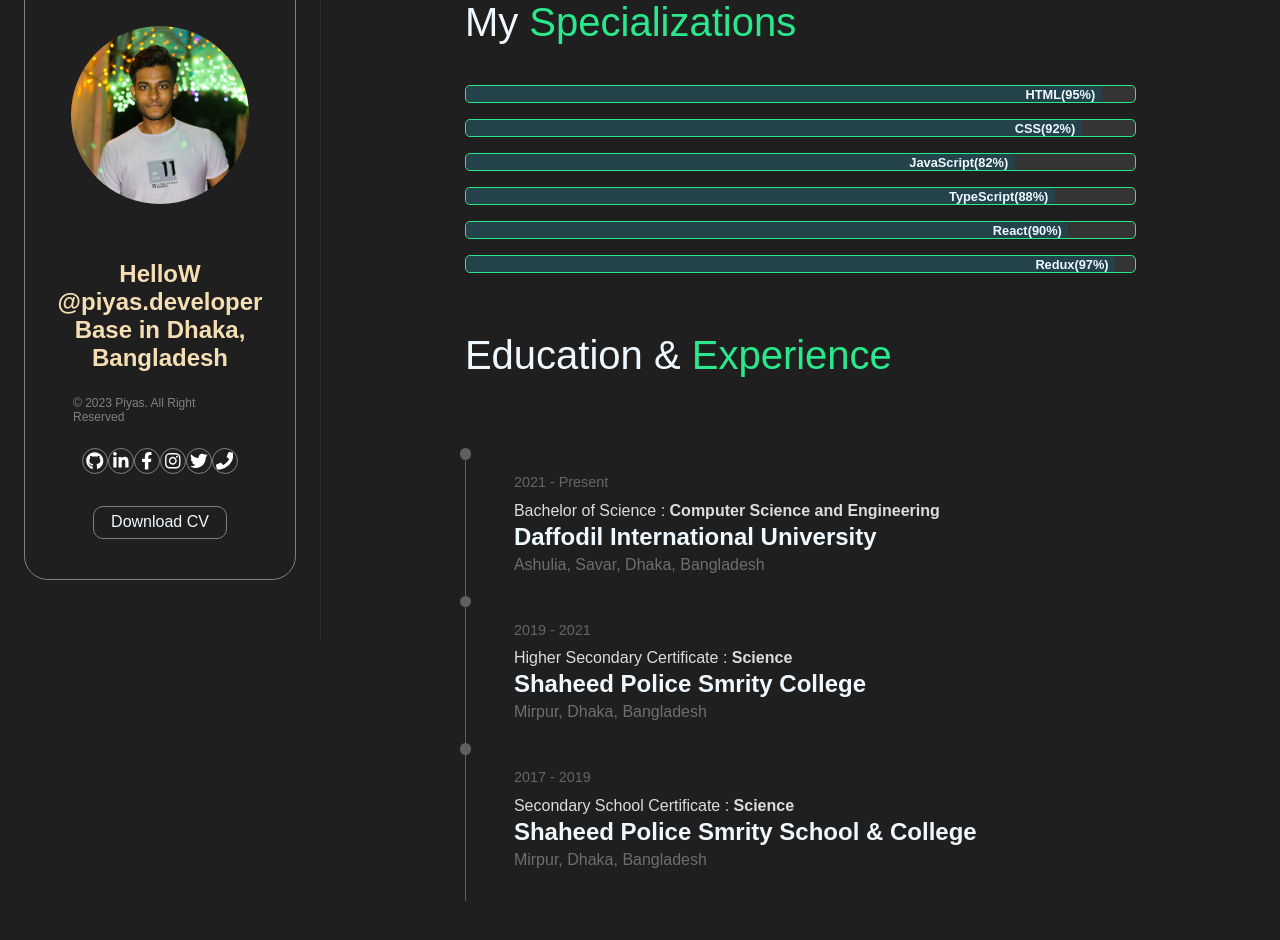
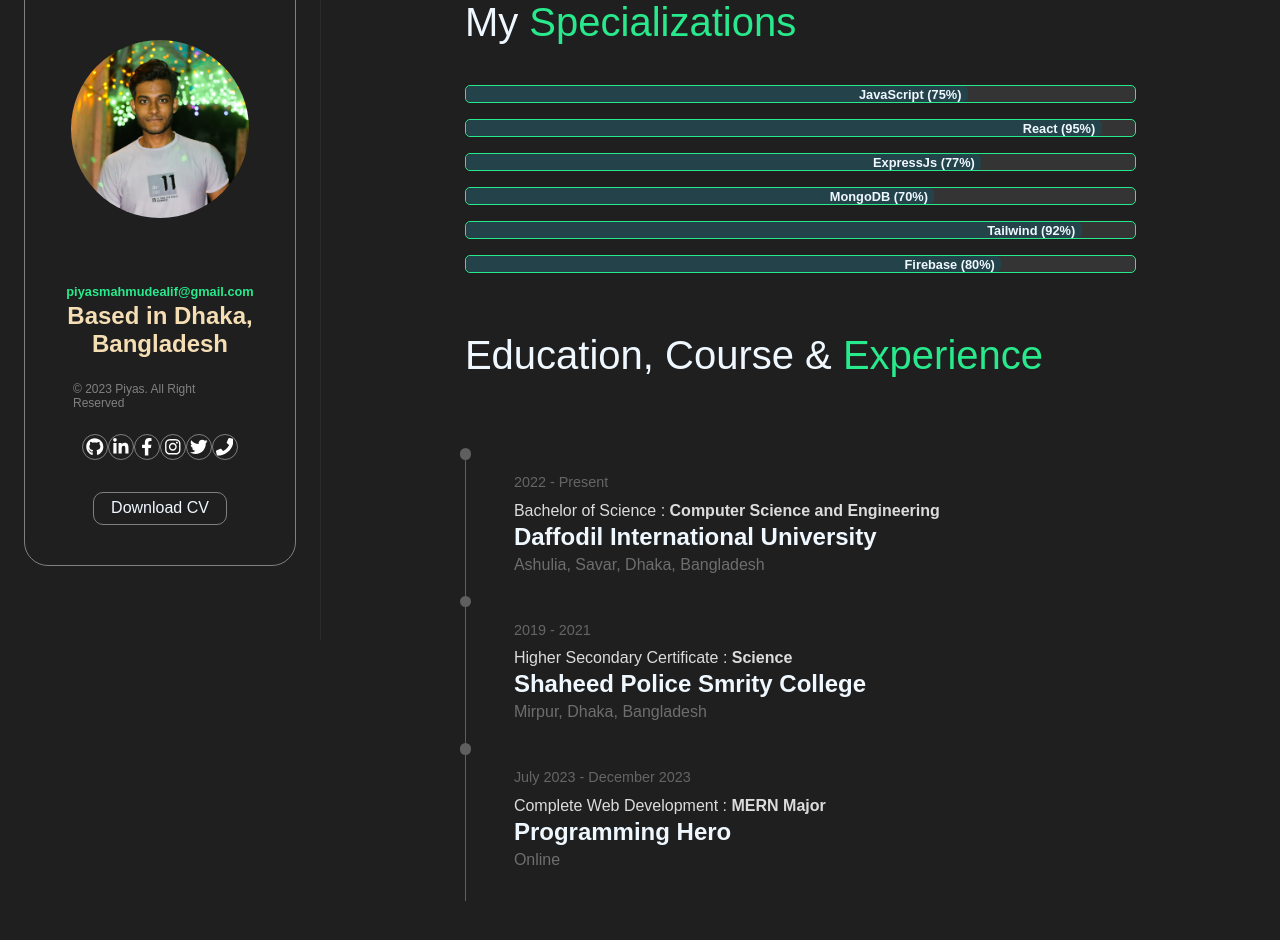
Before and after one commit to PIYAS137/MyPortfolio, a React (Vite) app: page /skills in a window 1280 px wide. Shown: the part 160-1100 px from the top of the page. Built offline with nearby package versions, Linux system fonts and the light colour scheme; a web font is replaced by a local one.

Commit message:
fetch data from backend

```diff
--- a/package.json
+++ b/package.json
@@ -11,6 +11,7 @@
   },
   "dependencies": {
     "@emailjs/browser": "^3.11.0",
+    "axios": "^1.6.2",
     "react": "^18.2.0",
     "react-countup": "^6.4.2",
     "react-dom": "^18.2.0",
--- a/src/App.css
+++ b/src/App.css
@@ -100,6 +100,10 @@ body{
 .Cicons:hover{
   border:1px solid #28E98C;
   color:#28E98C;
+}
+.small{
+  font-size: .8rem;
+  color:#28e98c;
 }
 .cardBottom{
   display: flex;
@@ -365,7 +369,7 @@ input,textarea:focus{
   border-radius: 5px;
 }
 .html::after{
-  content: 'HTML(95%)';
+  content: 'React (95%)';
   top:1px;
   right:.5em;
   position: absolute;
@@ -390,7 +394,7 @@ input,textarea:focus{
   border-radius: 5px;
 }
 .css::after{
-  content: 'CSS(92%)';
+  content: 'Tailwind (92%)';
   top:1px;
   right:.5em;
   position: absolute;
@@ -415,7 +419,7 @@ input,textarea:focus{
   border-radius: 5px;
 }
 .js::after{
-  content: 'JavaScript(82%)';
+  content: 'JavaScript (75%)';
   top:1px;
   right:.5em;
   position: absolute;
@@ -427,7 +431,7 @@ input,textarea:focus{
      width: 20%;
     }
  100%{
-     width: 82%;
+     width: 75%;
     }
  }
  .typescript{
@@ -440,7 +444,7 @@ input,textarea:focus{
   border-radius: 5px;
 }
 .typescript::after{
-  content: 'TypeScript(88%)';
+  content: 'ExpressJs (77%)';
   top:1px;
   right:.5em;
   position: absolute;
@@ -452,7 +456,7 @@ input,textarea:focus{
      width: 20%;
     }
  100%{
-     width: 88%;
+     width: 77%;
     }
  }
  .react{
@@ -465,7 +469,7 @@ input,textarea:focus{
   border-radius: 5px;
 }
 .react::after{
-  content: 'React(90%)';
+  content: 'Firebase (80%)';
   top:1px;
   right:.5em;
   position: absolute;
@@ -477,7 +481,7 @@ input,textarea:focus{
      width: 20%;
     }
  100%{
-     width: 90%;
+     width: 80%;
     }
  }
  .redux{
@@ -490,7 +494,7 @@ input,textarea:focus{
   border-radius: 5px;
 }
 .redux::after{
-  content: 'Redux(97%)';
+  content: 'MongoDB (70%)';
   top:1px;
   right:.5em;
   position: absolute;
@@ -502,7 +506,7 @@ input,textarea:focus{
      width: 20%;
     }
  100%{
-     width: 97%;
+     width: 70%;
     }
  }
  /* --------education-------- */
@@ -605,7 +609,7 @@ input,textarea:focus{
   object-fit: cover;
 }
 .right{
-  padding:2em 0em 0em 2em;
+  padding:0em 0em 0em 2em;
 }
 .right > h1 {
   color:wheat;
--- a/src/components/Education.tsx
+++ b/src/components/Education.tsx
@@ -3,7 +3,7 @@ import { EduArray } from './temp/EduArray'
 const Education = () => {
   return (
     <div className="education">
-        <p style={{fontSize:"2.5rem",margin:"1.5em 0em 2em 0em"}}>Education & <span style={{margin:"1em 0em 1em 0em",color:"#28E98C",fontSize:"2.5rem",display:"inline"}}>Experience</span></p>
+        <p style={{fontSize:"2.5rem",margin:"1.5em 0em 2em 0em"}}>Education, Course & <span style={{margin:"1em 0em 1em 0em",color:"#28E98C",fontSize:"2.5rem",display:"inline"}}>Experience</span></p>
         {EduArray.map((one)=>{
             console.log(one);
             return(
--- a/src/components/LeftSlice.tsx
+++ b/src/components/LeftSlice.tsx
@@ -1,19 +1,31 @@
-import{ useState } from 'react'
+import { useState } from 'react'
 
-import { FaFacebookF,FaTwitter,FaInstagram,FaLinkedinIn,FaGithub,FaPhone,FaBroom} from "react-icons/fa";
+import { FaFacebookF, FaTwitter, FaInstagram, FaLinkedinIn, FaGithub, FaPhone, FaBroom } from "react-icons/fa";
 import MyPic from '../assets/me.jpg'
 import HandBurger from './temp/HandBurger';
 
 const LeftSlice = () => {
-    const [isTrue,setIsTrue]=useState(true)
-    const handlePhonne=()=>{
+
+    const handleClickDownload = () => {
+        const fileUrl = 'https://drive.google.com/uc?export=download&id=1MsJSefIuuux_SWsSLb6ywCml4sMkDxq2';
+        const link = document.createElement('a');
+        link.href = fileUrl;
+        link.setAttribute('download', 'example.pdf'); // Name of the downloaded file
+        document.body.appendChild(link);
+        link.click();
+        document.body.removeChild(link);
+    }
+
+
+    const [isTrue, setIsTrue] = useState(true)
+    const handlePhonne = () => {
         alert("Not Added this funciton yet !")
     }
-    const handleClickBodyBg=()=>{
+    const handleClickBodyBg = () => {
         setIsTrue(!isTrue);
     }
-    {isTrue ? document.querySelector("body")?.setAttribute("data-theme","dark"):document.querySelector("body")?.setAttribute("data-theme","light")}
-    {isTrue ? document.querySelector("body")?.setAttribute("data-theme","dark"):document.querySelector("body")?.setAttribute("data-theme","light")}
+    { isTrue ? document.querySelector("body")?.setAttribute("data-theme", "dark") : document.querySelector("body")?.setAttribute("data-theme", "light") }
+    { isTrue ? document.querySelector("body")?.setAttribute("data-theme", "dark") : document.querySelector("body")?.setAttribute("data-theme", "light") }
     return (
         <>
 
@@ -21,27 +33,27 @@ const LeftSlice = () => {
                 <div className="temporary">
                 </div>
                 <div className="cardWrapper">
-                <div className={`${isTrue ? "setting":"darkSettingBg"}`}><FaBroom onClick={handleClickBodyBg}/></div>
-                <HandBurger/>
+                    <div className={`${isTrue ? "setting" : "darkSettingBg"}`}><FaBroom onClick={handleClickBodyBg} /></div>
+                    <HandBurger />
                     <div className="cardTitle">
                         <h1>Piyas</h1>
-                    <p>JavaScript Expart<br/>& React Developer</p>
+                        <p>JavaScript Expart<br />& React Developer</p>
                     </div>
                     <div className="cardBody">
                         <img className='cardImg' src={MyPic} alt="" />
-                    <h2>HelloW @piyas.developer<br/>Base in Dhaka, Bangladesh</h2>
+                        <h2><small className='small'>piyasmahmudealif@gmail.com</small><br />Based in Dhaka,<br /> Bangladesh</h2>
                         <p>&copy; 2023 Piyas. All Right Reserved</p>
                         <div className="contactIcons">
-                        <div className="Cicons"><a target='blank' href="https://github.com/PIYAS137"><FaGithub/></a></div>
+                            <div className="Cicons"><a target='blank' href="https://github.com/PIYAS137"><FaGithub /></a></div>
                             <div className="Cicons"><a target='blank' href="https://www.linkedin.com/in/piyasmahamudealif/"><FaLinkedinIn /></a></div>
-                        <div className="Cicons"><a target='blank' href="https://www.facebook.com/piyasmahamude.alif.9"><FaFacebookF/></a></div>
-                        <div className="Cicons"><a target='blank' href="https://www.instagram.com/piyasmahamude/"><FaInstagram/></a></div>
-                        <div className="Cicons"><a target='blank' href="https://twitter.com/AlifPiyas"><FaTwitter/></a></div>
-                        <div className="Cicons"><a onClick={handlePhonne} target='' href=""><FaPhone/></a></div>
+                            <div className="Cicons"><a target='blank' href="https://www.facebook.com/piyasmahamude.alif.9"><FaFacebookF /></a></div>
+                            <div className="Cicons"><a target='blank' href="https://www.instagram.com/piyasmahamude/"><FaInstagram /></a></div>
+                            <div className="Cicons"><a target='blank' href="https://twitter.com/AlifPiyas"><FaTwitter /></a></div>
+                            <div className="Cicons"><a onClick={handlePhonne} target='' href=""><FaPhone /></a></div>
                         </div>
                     </div>
                     <div className="cardBottom">
-                    <button style={{fontWeight:"inherit"}}>Download CV</button>
+                        <button onClick={handleClickDownload} style={{ fontWeight: "inherit" }}>Download CV</button>
                     </div>
                 </div>
             </div>
--- a/src/components/Skills.tsx
+++ b/src/components/Skills.tsx
@@ -2,12 +2,12 @@ const Skills = () => {
   return (
     <div className="skills">
         <p style={{fontSize:"2.5rem",margin:"0em 0em 1em 0em"}}>My <span style={{margin:"1em 0em 1em 0em",color:"#28E98C",fontSize:"2.5rem",display:"inline"}}>Specializations</span></p>
+        <div className="cover"><div className="js"></div></div>
         <div className="cover"><div className="html"></div></div>
+        <div className="cover"><div className="typescript"></div></div>
+        <div className="cover"><div className="redux"></div></div>
         <div className="cover"><div className="css"></div></div>
-        <div className="cover"><div className="js"></div></div>
-        <div className="cover"><div className="typescript"></div></div>
         <div className="cover"><div className="react"></div></div>
-        <div className="cover"><div className="redux"></div></div>
       </div>
   )
 }
--- a/src/components/pages/ProjectSubPage.tsx
+++ b/src/components/pages/ProjectSubPage.tsx
@@ -26,13 +26,14 @@ const ProjectSubPage = () => {
                         )
                     })}
                 </ul>
+                <a style={{"marginBottom":"1rem"}} target="blank" href={item.source}>Source Code</a>
                 <a target='blank' href={item.livePreview}>Live View <FaTelegramPlane className="livego" style={{marginLeft:".5em"}}/></a>
             </div>
         </div>
         <div className="bottom">
                 <h2>{item.question}</h2>
                 <p style={{maxWidth:"80%"}}>{item.ans}</p>
-                <img style={{maxWidth:"100%",margin:"2em 0em"}} src={item.detImage} alt="" />
+                <img style={{maxWidth:"100%",margin:"2em 0em", borderRadius:'.5rem'}} src={item.detImage} alt="" />
         </div>
     </div>
     </>
--- a/src/components/temp/EduArray.ts
+++ b/src/components/temp/EduArray.ts
@@ -6,7 +6,7 @@ export const EduArray=[
         degree:"Bachelor of Science",
         subject:"Computer Science and Engineering",
         institute:"Daffodil International University",
-        timeline:"2021 - Present",
+        timeline:"2022 - Present",
         loaction:"Ashulia, Savar, Dhaka, Bangladesh"
     },
     {
@@ -19,10 +19,10 @@ export const EduArray=[
     },
     {
         id:3,
-        degree:"Secondary School Certificate",
-        subject:"Science",
-        institute:"Shaheed Police Smrity School & College",
-        timeline:"2017 - 2019",
-        loaction:"Mirpur, Dhaka, Bangladesh"
+        degree:"Complete Web Development",
+        subject:"MERN Major",
+        institute:"Programming Hero",
+        timeline:"July 2023 - December 2023",
+        loaction:"Online"
     }
 ]
--- a/src/components/temp/PicOfHome.tsx
+++ b/src/components/temp/PicOfHome.tsx
@@ -9,12 +9,12 @@ const PicOfHome = () => {
     <div  className='expWrapper'>
         <div>
             <div className="exp">
-            <CountUp start={0} end={3} duration={2} delay={0}/>+
+            <CountUp start={0} end={1} duration={2} delay={0}/>+
             <img src={Pic1}/></div>
             </div>
             <div>
             <div className="exp">
-            <CountUp start={0} end={17} duration={4} delay={0}/>+
+            <CountUp start={0} end={15} duration={4} delay={0}/>+
             <img src={Pic1}/></div>
         </div>
     </div>
--- a/src/components/temp/ProjectArray.ts
+++ b/src/components/temp/ProjectArray.ts
@@ -14,7 +14,5 @@ export const ProjectArray=[
         language:["HTML5","CSS3","JavaScript"],
         question:"What is the color coding theory of a resistor?",
         ans:"Components and wires are coded with colors to identify their value and function. Resistor Color Coding uses colored bands to quickly identify a resistors resistive value and its percentage of tolerance with the physical size of the resistor indicating its wattage rating.",
-    },
-
-
+    }
 ]
```
Also changed, not shown: datas.json (added, +69 -0 lines), src/components/Routes/Layouts/Navbar.tsx (+10 -10 lines), src/components/pages/Projects.tsx (+18 -1 lines), 1 other file (tests, documents, lock files or other folders). Lines whose indentation alone changed are shown as unchanged.
